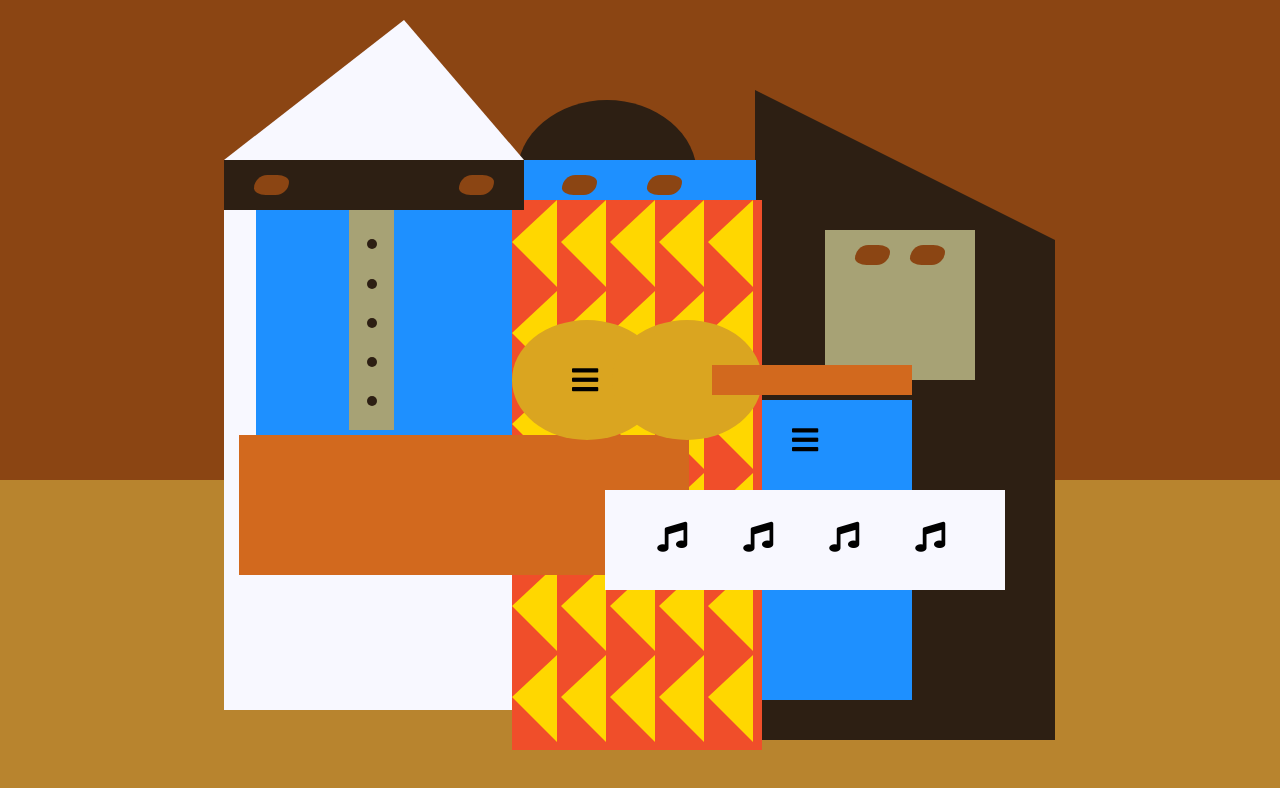
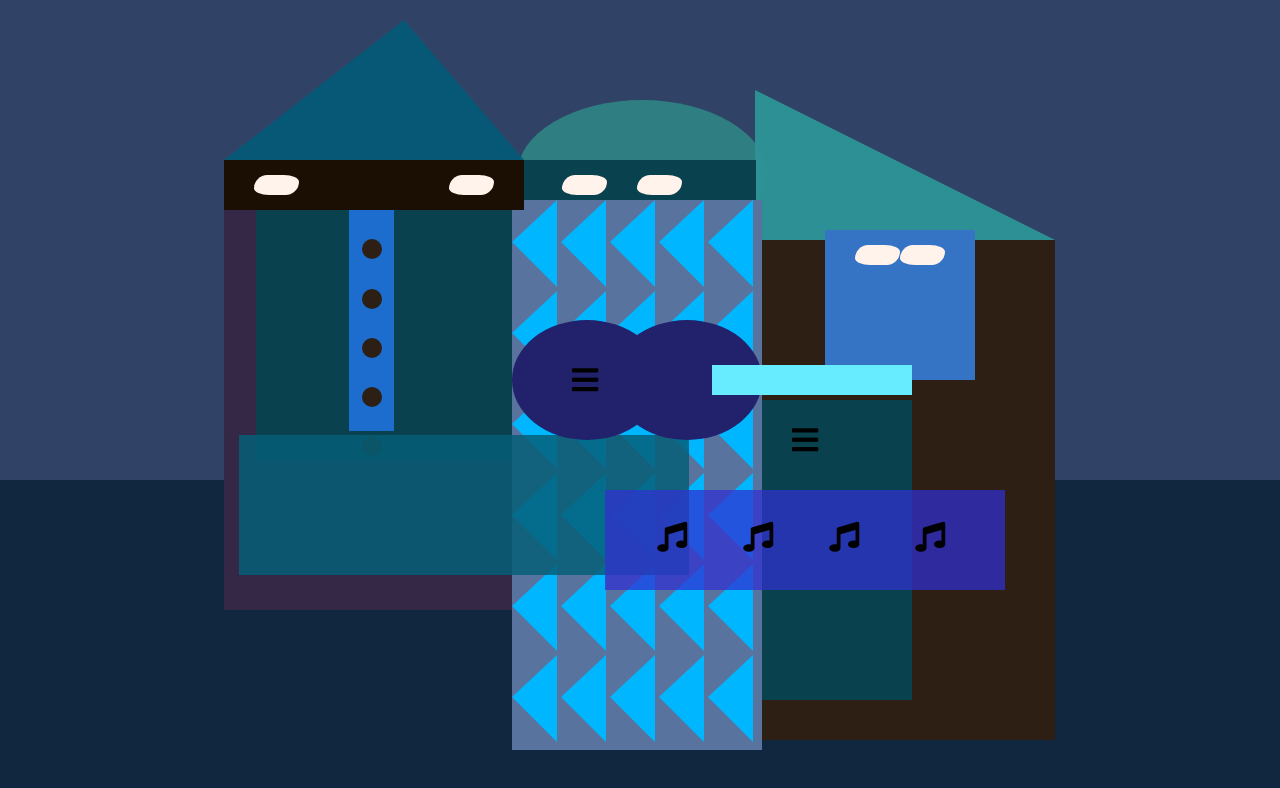
Before and after one commit to makaylacodes/picasso-painting, a plain HTML site: page index.html in a window 1280 px wide. Drawn offline with Linux system fonts and the light colour scheme.

Commit message:
Styled the webpage.

```diff
--- a/styles.css
+++ b/styles.css
@@ -1,9 +1,9 @@
 body {
-    background-color: rgb(184, 132, 46);
+    background-color: rgb(17, 39, 64);
   }
 
 #back-wall {
-    background-color: #8B4513;
+    background-color: #304366;
     width: 100%;
     height: 60%;
 
@@ -21,9 +21,9 @@ body {
   }
 
   #offwhite-character{
-    background-color:GhostWhite;
+    background-color:rgb(53, 39, 70);
     width: 300px;
-    height: 550px;
+    height: 450px;
     position:absolute;
     top:20%;
     left:17.5%;
@@ -37,7 +37,7 @@ body {
     border-top-color:transparent;
     border-right-color:transparent;
     border-left-color:transparent;
-    border-bottom-color:GhostWhite;
+    border-bottom-color:rgba(3, 91, 120, 0.907);
     top:-140px;
     position:absolute;
     left:0;
@@ -46,7 +46,7 @@ body {
   #black-mask{
     width:100%;
     height:50px;
-    background-color:rgb(45, 31, 19);
+    background-color:rgb(27, 14, 2);
     position:absolute;
     top:0;
     left:0;
@@ -54,9 +54,9 @@ body {
   }
 
   #gray-instrument{
-    height:40%;
+    height:49%;
     width:15%;
-    background-color:rgb(167, 162, 117);
+    background-color:rgb(29, 109, 207);
     position:absolute;
     top:50px;
     left:125px;
@@ -65,8 +65,8 @@ body {
 
   .black-dot{
     background-color:rgb(45, 31, 19);
-    width:10px;
-    height:10px;
+    width:20px;
+    height:20px;
     /*makes it round*/
     border-radius:50%;
     display:block;
@@ -78,7 +78,7 @@ body {
   #tan-table{
     width:450px;
     height:140px;
-    background-color:#D2691E;
+    background-color:#055f78d8;
     position:absolute;
     top:275px;
     left:15px;
@@ -104,7 +104,7 @@ body {
     border-top-color:transparent;
     border-right-color:transparent;
     border-bottom-color:transparent;
-    border-left-color:rgb(45, 31, 19);
+    border-left-color:rgba(45, 146, 149, 0.979);
     position: absolute;
     top: -150px;
     left: 0;
@@ -113,7 +113,7 @@ body {
 /*id selector*/
   #gray-mask {
     width: 150px;
-    background-color: rgb(167, 162, 117);
+    background-color: rgb(53, 115, 196);
     height: 150px;
     position: absolute;
     top: -10px;
@@ -124,7 +124,7 @@ body {
   #white-paper{
     width: 400px;
     height: 100px;
-    background-color: GhostWhite;
+    background-color: rgba(49, 49, 210, 0.73);
     position:absolute;
     top: 250px;
     left:-150px;
@@ -142,7 +142,7 @@ body {
 
   /*class selector*/
   .blue{
-    background-color: #1E90FF;
+    background-color: #09414e;
   }
 
 /*id selector*/
@@ -167,7 +167,7 @@ body {
 #orange-character{
   width: 250px;
   height:550px;
-  background-color:rgb(240, 78, 42);
+  background-color:rgb(89, 115, 159);
   position: absolute;
   top: 25%;
   left:40%;
@@ -175,9 +175,9 @@ body {
 
 /*id selector*/
 #black-round-hat{
-  width:180px;
+  width:250px;
   height:150px;
-  background-color: rgb(45, 31, 19);
+  background-color: rgb(47, 126, 130);
   border-radius:50%;
   position:absolute;
   top: -100px;
@@ -193,6 +193,7 @@ body {
   top: -40px;
   left: 20px;
   z-index: 3;
+
 }
 /*id selector*/
 #triangles{
@@ -209,7 +210,7 @@ body {
   border-top-color: transparent;
   border-bottom-color: transparent;
   border-left-color: transparent;
-  border-right-color: Gold;
+  border-right-color: rgb(0, 183, 255);
   display: inline-block;
 }
 
@@ -226,7 +227,7 @@ body {
 .guitar{
   width:150px;
   height: 120px;
-  background-color: Goldenrod;
+  background-color: rgb(34, 34, 108);
   border-radius:50%;
 }
 
@@ -249,7 +250,7 @@ body {
 #guitar-neck{
   width:200px;
   height: 30px;
-  background-color: #D2691E;
+  background-color: #67ebff;
   position: absolute;
   top: 45px;
   left: 200px;
@@ -257,9 +258,9 @@ body {
 }
 
 .eyes{
-  width: 35px;
+  width: 45px;
   height: 20px;
-  background-color: #8B4513;
+  background-color: #fff3eb;
   border-radius: 20px 50%;
 }
 
```
